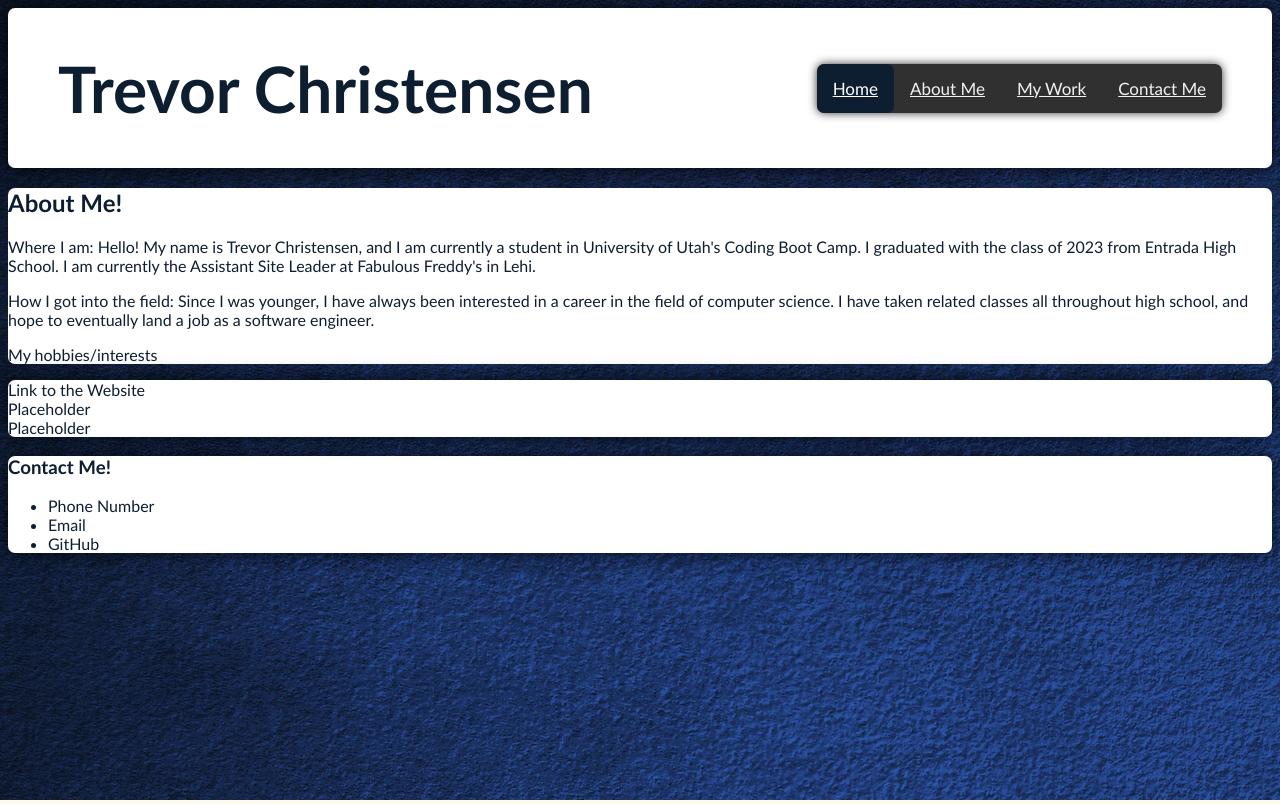
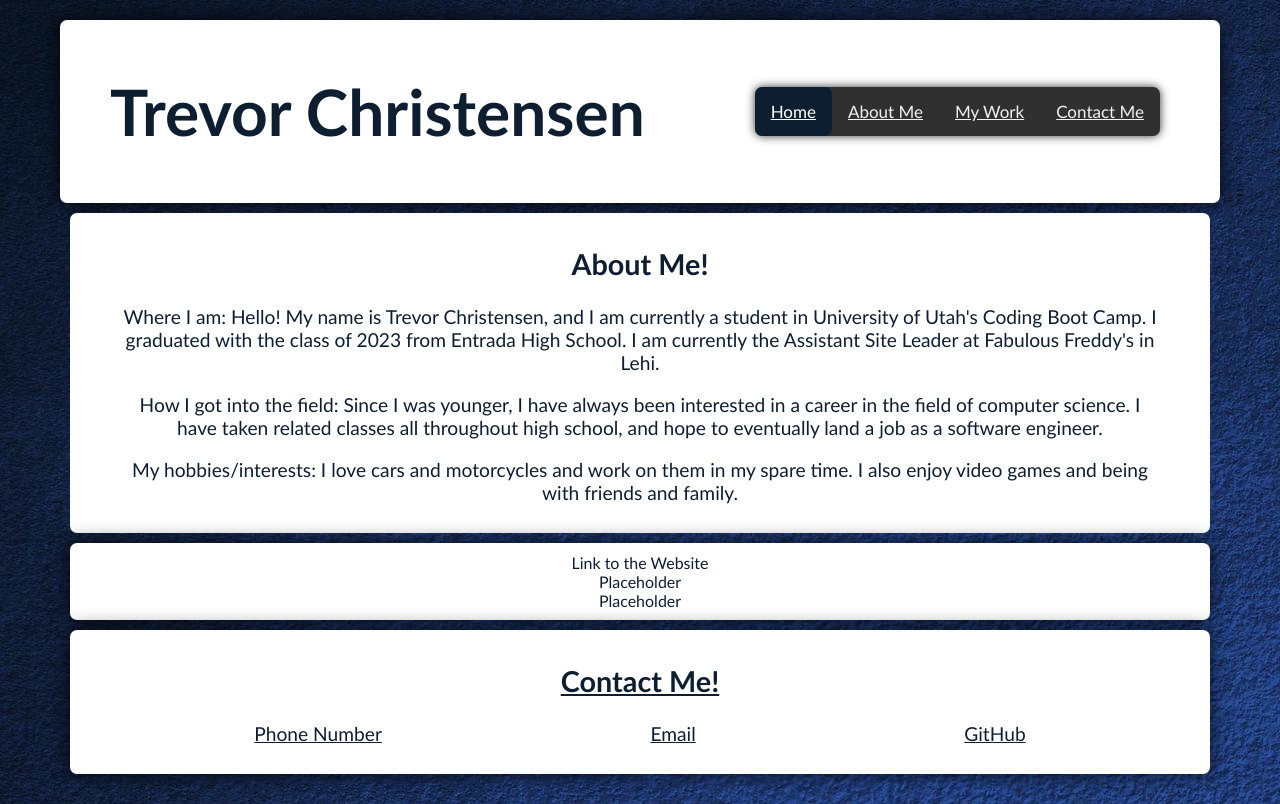
Before and after one commit to tchr7902/portfolio, a plain HTML site: page index.html in a window 1280 px wide. Drawn offline with Linux system fonts and the light colour scheme.

Commit message:
added styling to different sections

```diff
--- a/assets/style.css
+++ b/assets/style.css
@@ -9,8 +9,13 @@ body {
 
 * {
     color: var(--primary);
+    justify-content: center;
     box-sizing: border-box;
     font-family: "Optima", calibri, serif;
+}
+
+.top-section {
+  justify-content: center;
 }
 
 header {
@@ -20,8 +25,8 @@ header {
     align-items: center;
     justify-content: space-between;
     padding: 10px 50px 10px 50px;
-    height: 20vh;
     background-color: white;
+    height: 100%;
     box-shadow: 0 0 20px rgba(0, 0, 0, .8);
 }
 
@@ -31,18 +36,16 @@ header h1 {
 }
 
 main {
+  margin: 10px 10px 10px 10px;
   background-color: white;
   border-radius: 7px;
   box-shadow: 0 0 20px rgba(0, 0, 0, .8);
-}
-
-footer {
-  border-radius: 7px;
-  background-color: white;
-  box-shadow: 0 0 20px rgba(0, 0, 0, .8);
+  padding: 10px 50px 10px 50px;
+  text-align: center;
 }
 
 nav {
+    margin: 10px 10px 10px 10px;
     display: flex;
     flex-wrap: wrap;
     justify-content: space-around;
@@ -75,16 +78,41 @@ nav {
   }
 
 body {
+    margin: 10px 10px 10px 10px;
     background-color: rgb(255, 250, 238);
+    padding: 10px 50px 10px 50px;
 }
 
 .banner {
+  margin: 10px 10px 10px 10px;
   background-color: white;
   border-radius: 7px;
+  padding: 10px 50px 10px 50px;
+  text-align: center;
+  font-size: 120%;
 }
 
 .card {
 
+}
+
+footer {
+  text-align: center;
+  margin: 10px 10px 10px 10px;
+  border-radius: 7px;
+  background-color: white;
+  box-shadow: 0 0 20px rgba(0, 0, 0, .8);
+  padding: 10px 50px 10px 50px;
+  text-decoration: underline;
+  font-size: 120%;
+}
+
+footer ul {
+  display: flex;
+  flex-direction: row;
+  list-style-type: none;
+  justify-content: space-around;
+  padding-left: 0;
 }
 
 @media only screen and (max-width: 750px) {
@@ -94,7 +122,7 @@ body {
     flex: wrap;
     flex-direction: column;
     justify-content: flex-end;
-    align-items: stretch;
+    align-items: center;
   }
 
   header h1 {
--- a/index.html
+++ b/index.html
@@ -9,7 +9,7 @@
 
 <body>
 
-<div>
+<div class="top-section">
     <header>
         <h1>Trevor Christensen</h1>
 
@@ -24,18 +24,18 @@
 </div>
 
 
-<div>
+<div id="About Me">
 <section class="banner">
     <h2>About Me!</h2>
     <p>Where I am: Hello! My name is Trevor Christensen, and I am currently a student in University of Utah's Coding Boot Camp. I graduated with the class of 2023 from Entrada High School. I am currently the Assistant Site Leader at Fabulous Freddy's in Lehi.</p>
     <p>How I got into the field: Since I was younger, I have always been interested in a career in the field of computer science. I have taken related classes all throughout high school, and hope to eventually land a job as a software engineer.</p>
-    <p>My hobbies/interests</p>
+    <p>My hobbies/interests: I love cars and motorcycles and work on them in my spare time. I also enjoy video games and being with friends and family.</p>
 
 </section>
 </div>
 
 
- <main>
+ <main id="My Work">
     <!--Horiseon Refactor-->
     <div class="card">
         <!--website ss here-->
@@ -55,8 +55,8 @@
     </div>
 </main>
 
-<footer>
-<h3>Contact Me!</h3>
+<footer id="Contact Me">
+<h2>Contact Me!</h2>
 <ul>
     <li>Phone Number</li>
     <li>Email</li>
```
